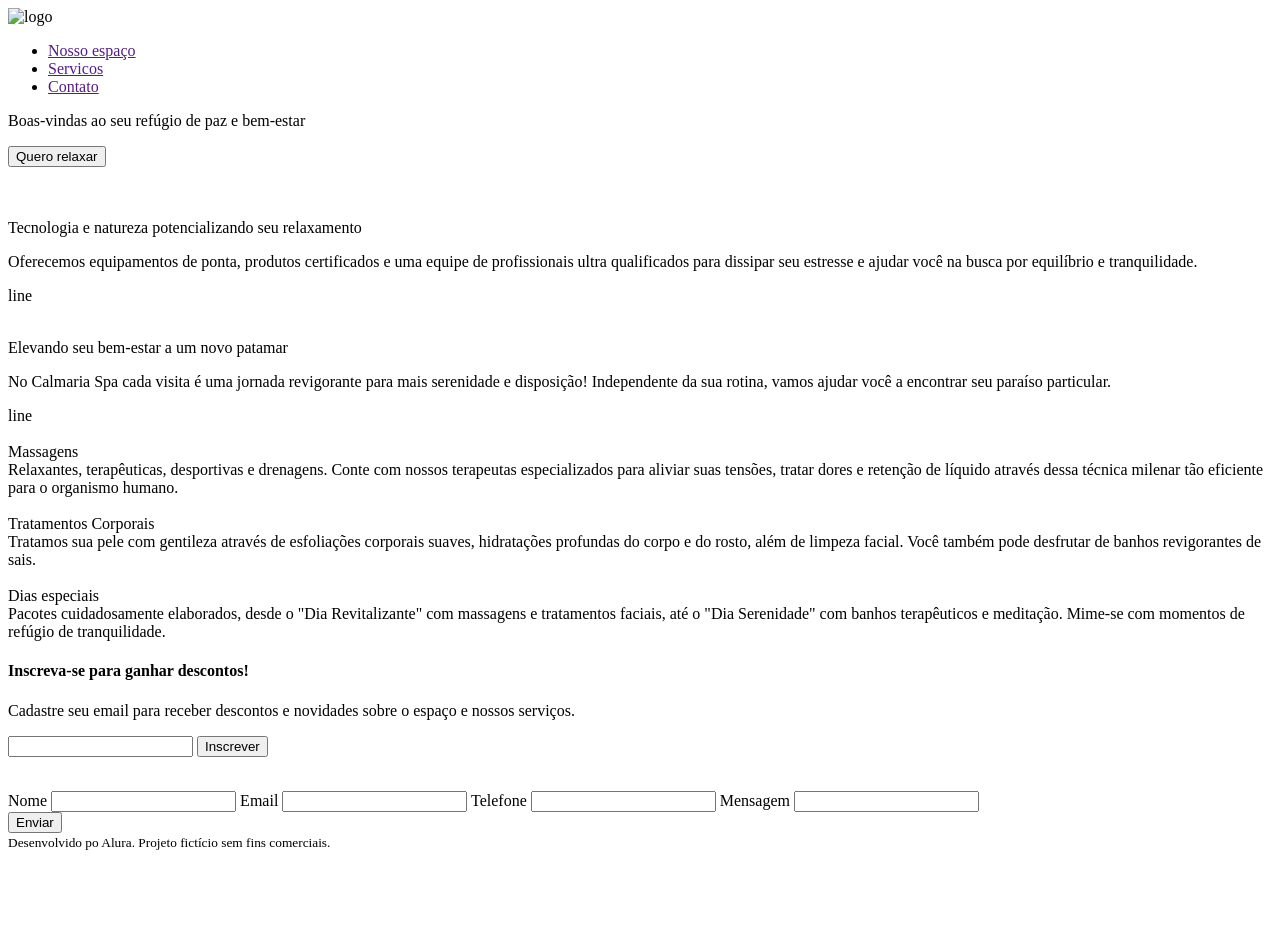
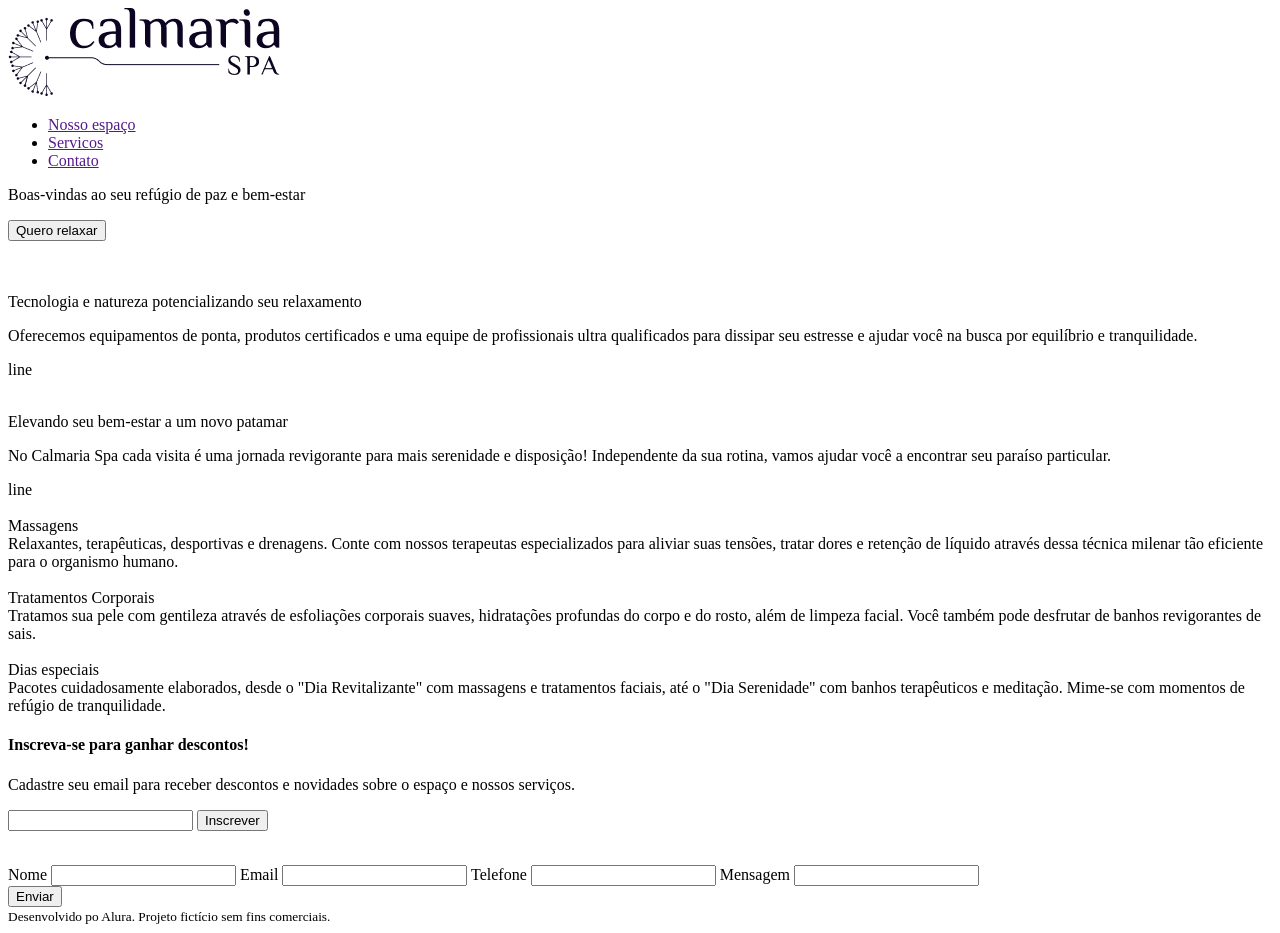
Before and after one commit to euukc/calmaria-spa, a plain HTML site: page index.html in a window 1280 px wide. Before the commit the page ends 859 px from the top, so only its background shows below. Drawn offline with Linux system fonts and the light colour scheme.

Commit message:
Estrtura Html e assets

```diff
--- a/index.html
+++ b/index.html
@@ -11,7 +11,7 @@
 <body>
     <header>
         <nav>
-            <img src="" alt="logo">
+            <img src="./assets/logo.png" alt="logo">
             <span class="line"></span>
             <ul>
                 <li><a href="">Nosso espaço</a></li>
```
Also changed, not shown: assets/contato-img-1.png (added), assets/contato-img-2.png (added), assets/contato-img-3.png (added), assets/espaco-1.png (added), assets/espaco-2.png (added), assets/espaco-3.png (added), assets/home-image.png (added), assets/icon-dias-especiais.png (added), assets/icon-massagem.png (added), assets/icon-tratamentos.png (added), assets/logo.png (added), assets/mandala-direita.png (added), assets/mandala-esquerda.png (added), assets/separador-direita.svg (added), 1 more files, 1 other file.
